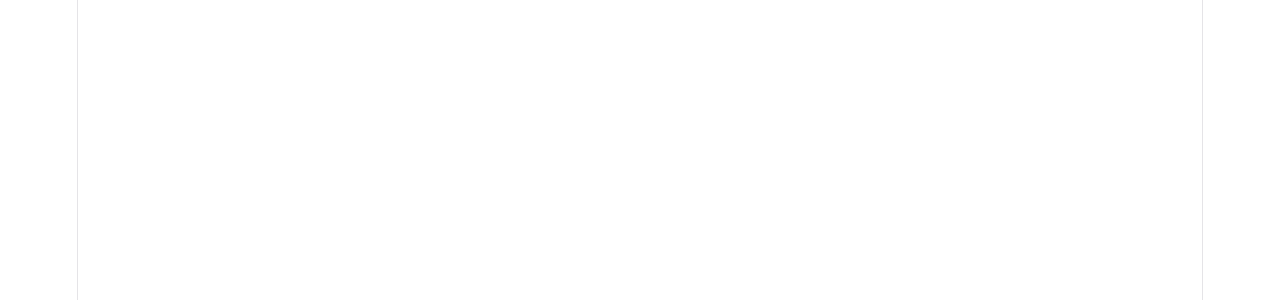
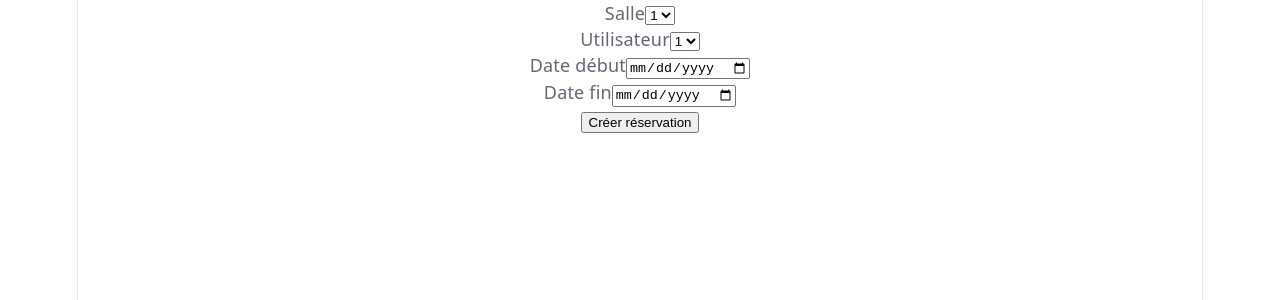
Before and after one commit to martin-mabrut/la-bonne-salle-au-bon-moment, a React (Vite) app: page / in a window 1280 px wide. Shown: the top 300 px of the page. Built offline with nearby package versions, Linux system fonts and the light colour scheme; data requests are answered from the project's data file.

Commit message:
formulaire création réservation avec verif doublon

```diff
--- a/db.json
+++ b/db.json
@@ -4,17 +4,24 @@
   "reservations": [
     {
       "id": "1",
-      "salle_id": 5,
-      "date_debut": "2O26-09-20",
-      "date_fin": "2026-09-21",
-      "user_id": 19
+      "salle_id": "5",
+      "date_debut": "2026-09-10",
+      "date_fin": "2026-09-11",
+      "user_id": "19"
     },
     {
       "id": "5",
-      "salle_id": 9,
-      "date_debut": "2O26-09-25",
-      "date_fin": "2026-09-27",
-      "user_id": 8
+      "salle_id": "9",
+      "date_debut": "2026-09-12",
+      "date_fin": "2026-09-14",
+      "user_id": "8"
+    },
+    {
+      "salle_id": "5",
+      "user_id": "1",
+      "date_debut": "2026-08-03",
+      "date_fin": "2026-08-04",
+      "id": "07YZsxtrgUU"
     }
   ],
   "roles": [],
--- a/src/pages/CreateReservation.tsx
+++ b/src/pages/CreateReservation.tsx
@@ -1,14 +1,72 @@
 import { useContext, useEffect, useState } from "react";
 import { ReservationContext } from "../context/ReservationContext";
 import type { Reservation } from "../context/ReservationContext";
+import { useForm } from "react-hook-form";
 
 function CreateReservation(){
   const {getReservation,postReservation, putReservation, deleteReservation,getReservationList,reservationList,...reservation} = useContext(ReservationContext);
   useEffect(()=>{getReservationList()},[]);
+  const [errorForm, setErrorForm] = useState("");
+  const salleListe = ["1","2","3","4","5"];
+  const UtilisateurListe = ["1","2","3","4"];
+
+
+  const{
+    register,
+    handleSubmit,
+    formState:{errors},
+  }=useForm<Reservation>();
+
+ function onSubmit(data:Reservation){
+  let isOk = true;
+  if(new Date(data.date_debut).getTime()>new Date(data.date_fin).getTime()){
+    setErrorForm("Date de fin inférieur à date de début")
+    return
+  }
+  for(let resa of reservationList){
+    if(data.salle_id==resa.salle_id){
+      if(!((new Date(data.date_fin).getTime()>new Date(resa.date_debut).getTime())||(new Date(data.date_debut).getTime()>new Date(resa.date_fin).getTime()))){
+        isOk=false;
+        console.log(isOk);
+      }
+    }
+  }
+  isOk?postReservation(data):setErrorForm("Salle indisponible sur ce créneau");
+  }
 
   return(
     <>
+    <form onSubmit={handleSubmit(onSubmit)} onClick={()=>setErrorForm("")}>
+    <div>
+      <label>Salle</label>
+      <select id="selectmethod" defaultValue="" {...register("salle_id",{required:"Salle Obligatoire"})}>
+        {salleListe.map((salle)=>(
+          <option key={salle} value={salle}>{salle}</option>
+        ))}
+      </select>
+    </div>
+    <div>
+      <label>Utilisateur</label>
+      <select id="selectmethod" defaultValue="" {...register("user_id",{required:"Utilisateur Obligatoire"})}>
+        {UtilisateurListe.map((utilisateur)=>(
+          <option key={utilisateur} value={utilisateur}>{utilisateur}</option>
+        ))}
+      </select>
+    </div>
+    <div>
+      <label>Date début</label>
+      <input type="date" {...register("date_debut",{required:"Date début obligatoire"})}/>
+      {errors.date_debut && (<p>{errors.date_debut.message}</p>)}
+    </div>
+    <div>
+      <label>Date fin</label>
+      <input type="date" {...register("date_fin",{required:"Date fin obligatoire"})}/>
+      {errors.date_fin && (<p>{errors.date_fin.message}</p>)}
+    </div>
 
+    <button type="submit">Créer réservation</button>
+    </form>
+    <p>{errorForm}</p>
     </>
   );
 }
```
Also changed, not shown: src/context/ReservationContext.tsx (+5 -5 lines).
